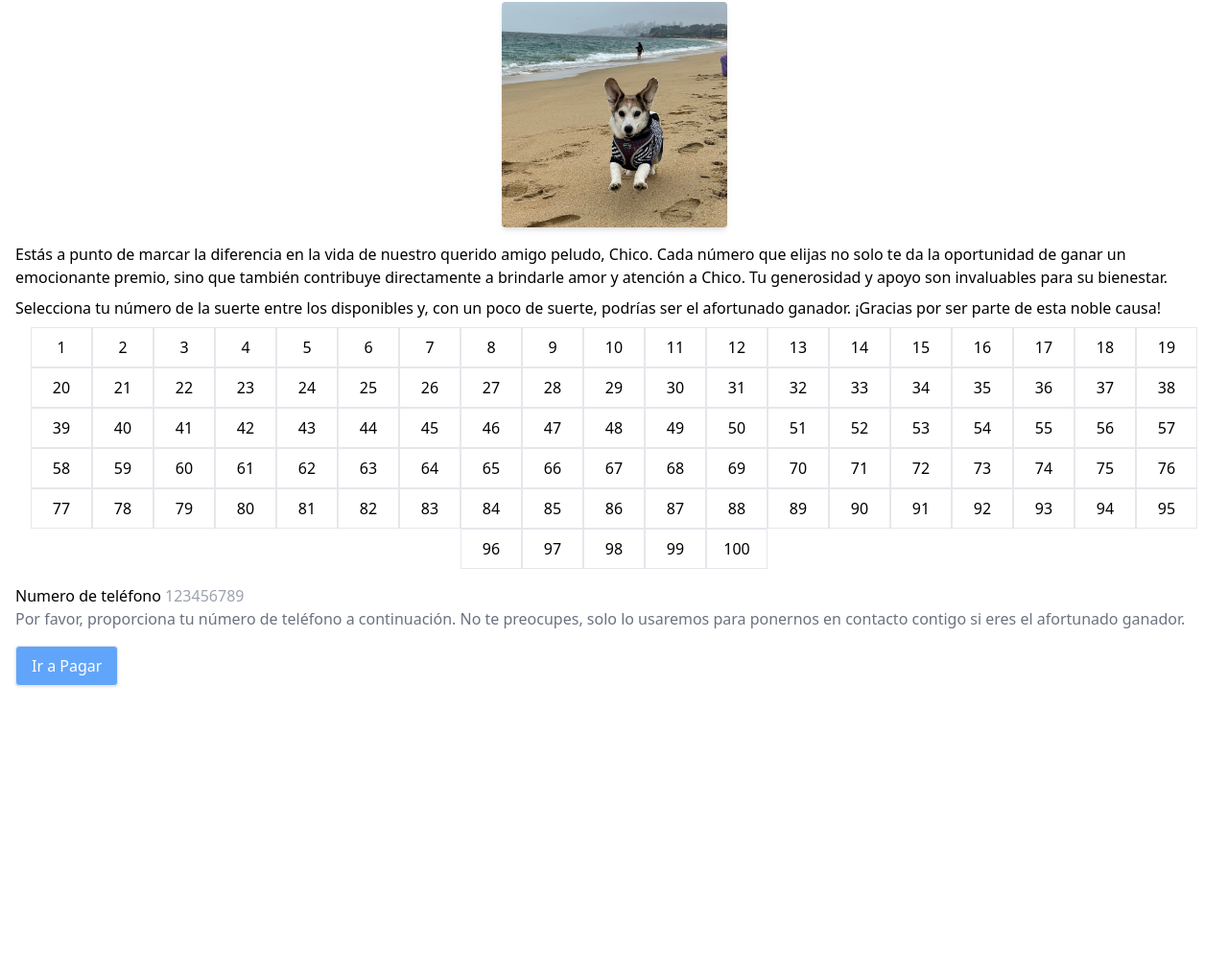
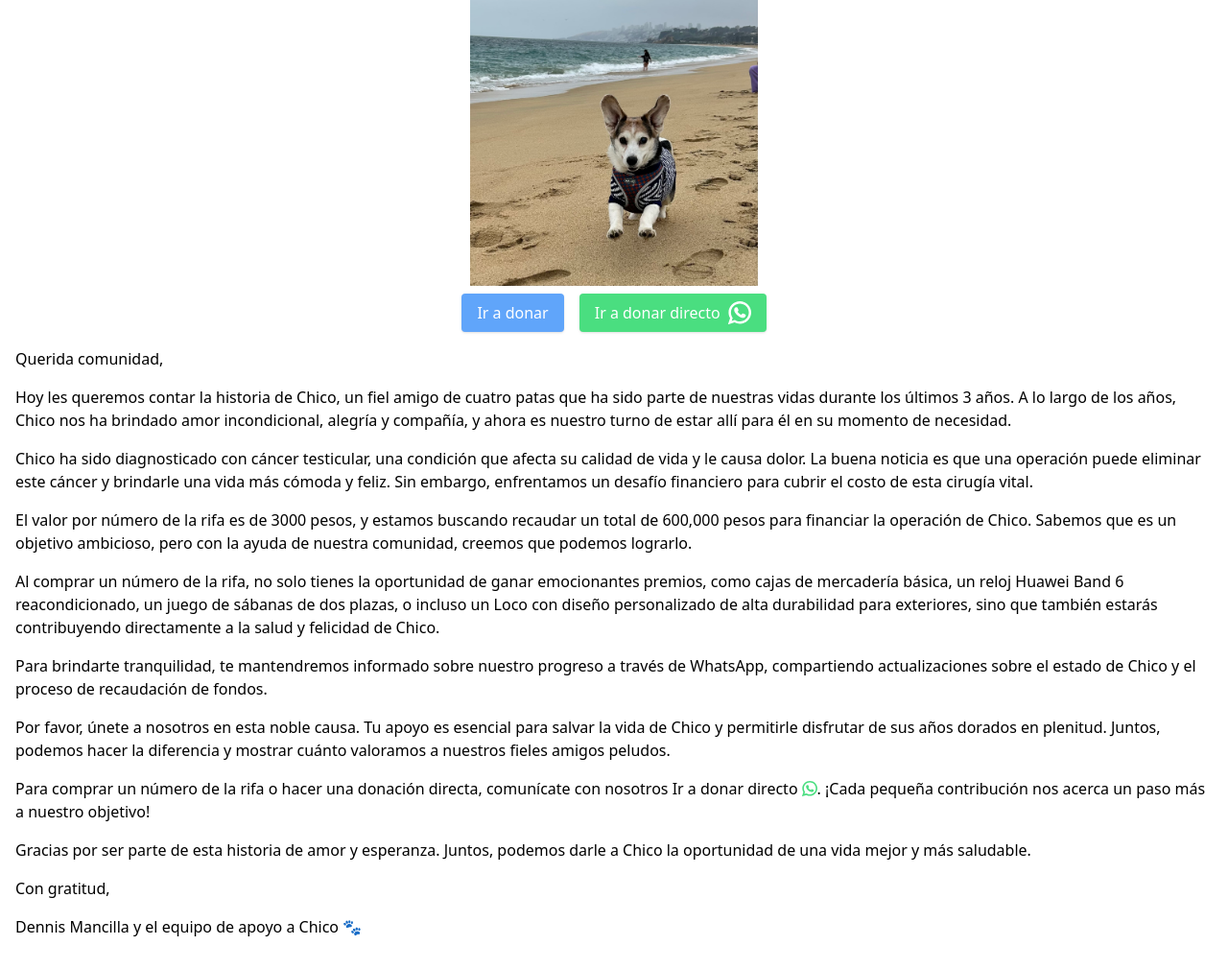
Before and after one commit to JonDotsoy/rifa-chico, an Astro site: page / in a window 1280 px wide. Shown: the part 66-1076 px from the top of the page at 96% size. Before the commit the page ends 800 px from the top, so only its background shows below. Built offline with nearby package versions, Linux system fonts and the light colour scheme; Astro itself is replaced by a stand-in of ours.

Commit message:
feat: add page initial

```diff
--- /dev/null
+++ b/src/components/icons/whatsapp-svgrepo-com.svg.astro
@@ -0,0 +1,34 @@
+<svg
+	version="1.1"
+	id="Layer_1"
+	xmlns="http://www.w3.org/2000/svg"
+	xmlns:xlink="http://www.w3.org/1999/xlink"
+	viewBox="0 0 308 308"
+	xml:space="preserve"
+>
+	<g id="XMLID_468_">
+		<path
+			id="XMLID_469_"
+			d="M227.904,176.981c-0.6-0.288-23.054-11.345-27.044-12.781c-1.629-0.585-3.374-1.156-5.23-1.156
+		c-3.032,0-5.579,1.511-7.563,4.479c-2.243,3.334-9.033,11.271-11.131,13.642c-0.274,0.313-0.648,0.687-0.872,0.687
+		c-0.201,0-3.676-1.431-4.728-1.888c-24.087-10.463-42.37-35.624-44.877-39.867c-0.358-0.61-0.373-0.887-0.376-0.887
+		c0.088-0.323,0.898-1.135,1.316-1.554c1.223-1.21,2.548-2.805,3.83-4.348c0.607-0.731,1.215-1.463,1.812-2.153
+		c1.86-2.164,2.688-3.844,3.648-5.79l0.503-1.011c2.344-4.657,0.342-8.587-0.305-9.856c-0.531-1.062-10.012-23.944-11.02-26.348
+		c-2.424-5.801-5.627-8.502-10.078-8.502c-0.413,0,0,0-1.732,0.073c-2.109,0.089-13.594,1.601-18.672,4.802
+		c-5.385,3.395-14.495,14.217-14.495,33.249c0,17.129,10.87,33.302,15.537,39.453c0.116,0.155,0.329,0.47,0.638,0.922
+		c17.873,26.102,40.154,45.446,62.741,54.469c21.745,8.686,32.042,9.69,37.896,9.69c0.001,0,0.001,0,0.001,0
+		c2.46,0,4.429-0.193,6.166-0.364l1.102-0.105c7.512-0.666,24.02-9.22,27.775-19.655c2.958-8.219,3.738-17.199,1.77-20.458
+		C233.168,179.508,230.845,178.393,227.904,176.981z"
+		></path>
+		<path
+			id="XMLID_470_"
+			d="M156.734,0C73.318,0,5.454,67.354,5.454,150.143c0,26.777,7.166,52.988,20.741,75.928L0.212,302.716
+		c-0.484,1.429-0.124,3.009,0.933,4.085C1.908,307.58,2.943,308,4,308c0.405,0,0.813-0.061,1.211-0.188l79.92-25.396
+		c21.87,11.685,46.588,17.853,71.604,17.853C240.143,300.27,308,232.923,308,150.143C308,67.354,240.143,0,156.734,0z
+		 M156.734,268.994c-23.539,0-46.338-6.797-65.936-19.657c-0.659-0.433-1.424-0.655-2.194-0.655c-0.407,0-0.815,0.062-1.212,0.188
+		l-40.035,12.726l12.924-38.129c0.418-1.234,0.209-2.595-0.561-3.647c-14.924-20.392-22.813-44.485-22.813-69.677
+		c0-65.543,53.754-118.867,119.826-118.867c66.064,0,119.812,53.324,119.812,118.867
+		C276.546,215.678,222.799,268.994,156.734,268.994z"
+		></path>
+	</g>
+</svg>
--- a/src/lib/firebase.ts
+++ b/src/lib/firebase.ts
@@ -1,6 +1,7 @@
 // Import the functions you need from the SDKs you need
 import { initializeApp } from "firebase/app";
 import { getAnalytics } from "firebase/analytics";
+import { getDatabase } from "firebase/database";
 // TODO: Add SDKs for Firebase products that you want to use
 // https://firebase.google.com/docs/web/setup#available-libraries
 
@@ -13,9 +14,10 @@ const firebaseConfig = {
   storageBucket: "me-panel.appspot.com",
   messagingSenderId: "61289695994",
   appId: "1:61289695994:web:97c22e7b080d8006351743",
-  measurementId: "G-BBP0WS0EQK"
+  measurementId: "G-BBP0WS0EQK",
 };
 
 // Initialize Firebase
 export const app = initializeApp(firebaseConfig);
 export const analytics = getAnalytics(app);
+export const database = getDatabase(app);
--- a/src/pages/index.astro
+++ b/src/pages/index.astro
@@ -1,81 +1,127 @@
 ---
 import DocumentLayout from "../components/layouts/document-layout.astro";
-import { Input } from "../components/form/input";
-import { GridSelect } from "../components/form/grid_select";
 import PhotoChico from "../../public/photo_chico.jpeg";
 import { Image } from "astro:assets";
+import WhatsappSvgrepoComSvg from "../components/icons/whatsapp-svgrepo-com.svg.astro";
 ---
 
 <script>
     import { logEvent } from "firebase/analytics";
     import { analytics } from "../lib/firebase";
-
     logEvent(analytics, "page_view");
 </script>
 
-<DocumentLayout title="Rifa a beneficio Chico">
-    <div class="container m-auto p-4">
-        <form method="post" action="/pay" autocomplete="on">
-            <h1 class="text-center text-3xl font-bold">
-                ¡Bienvenido a la Rifa Solidaria en Apoyo a Chico! 🐾
-            </h1>
-            <div class="flex justify-center py-4">
-                <Image
-                    class="rounded shadow-md"
-                    src={PhotoChico}
-                    alt="Photo Chico"
-                    width={235}
-                    height={235}
-                />
-            </div>
-            <p class="pb-2">
-                Estás a punto de marcar la diferencia en la vida de nuestro
-                querido amigo peludo, Chico. Cada número que elijas no solo te
-                da la oportunidad de ganar un emocionante premio, sino que
-                también contribuye directamente a brindarle amor y atención a
-                Chico. Tu generosidad y apoyo son invaluables para su bienestar.
-            </p>
-            <p class="pb-2">
-                Selecciona tu número de la suerte entre los disponibles y, con
-                un poco de suerte, podrías ser el afortunado ganador. ¡Gracias
-                por ser parte de esta noble causa!
-            </p>
-            <div
-                class="[&>div>input]:border
-                       [&>div>input]:rounded
-                       [&>div>input]:w-full
-                       [&>div>input]:px-4
-                       [&>div>input]:py-4
-                       space-y-4"
+<DocumentLayout title="Rifa a beneficio Chico 🐕">
+    <div
+        class="container m-auto p-4
+        [&>h1]:text-2xl
+        [&>h1]:text-bold
+        [&>h1]:pb-4
+        [&>p]:pb-4
+        space-y-0"
+    >
+        <h1>Rifa a beneficio Chico 🐕</h1>
+
+        <div class="flex justify-center">
+            <Image src={PhotoChico} alt="Chico en la playa" width={300} />
+        </div>
+
+        <div
+            class="pb-4 pt-2 flex justify-center sticky top-0 bg-white bg-opacity-80 backdrop-blur-sm space-x-4"
+        >
+            <a
+                class="px-4 py-2 inline-block rounded bg-blue-400 text-white shadow"
+                href="/choice"
             >
-                <div>
-                    <GridSelect total={100} />
-                </div>
-                <div>
-                    <label for="phone_number">Numero de teléfono</label>
-                    <Input
-                        id="phone_number"
-                        name="phone_number"
-                        type="tel"
-                        placeholder="123456789"
-                        autoComplete="tel-country-code"
-                        required
-                    />
-                    <p class="text-gray-500">
-                        Por favor, proporciona tu número de teléfono a
-                        continuación. No te preocupes, solo lo usaremos para
-                        ponernos en contacto contigo si eres el afortunado
-                        ganador.
-                    </p>
-                </div>
-                <div class="just">
-                    <button
-                        type="submit"
-                        class="border px-4 py-2 rounded bg-blue-400 text-white shadow"
-                        >Ir a Pagar</button
-                    >
-                </div>
-            </div>
-        </form>
+                Ir a donar
+            </a>
+            <a
+                class="px-4 py-2 inline-flex rounded bg-green-400 text-white shadow
+                    space-x-2
+                    [&>span]:flex-1
+                    [&>svg]:flex-none
+                    [&>svg]:fill-white
+                    [&>svg]:w-6"
+                href="https://wa.me/56963187228"
+                target="_blank"
+            >
+                <span>Ir a donar directo</span>
+                <WhatsappSvgrepoComSvg />
+            </a>
+        </div>
+
+        <p>Querida comunidad,</p>
+
+        <p>
+            Hoy les queremos contar la historia de Chico, un fiel amigo de
+            cuatro patas que ha sido parte de nuestras vidas durante los últimos
+            3 años. A lo largo de los años, Chico nos ha brindado amor
+            incondicional, alegría y compañía, y ahora es nuestro turno de estar
+            allí para él en su momento de necesidad.
+        </p>
+
+        <p>
+            Chico ha sido diagnosticado con cáncer testicular, una condición que
+            afecta su calidad de vida y le causa dolor. La buena noticia es que
+            una operación puede eliminar este cáncer y brindarle una vida más
+            cómoda y feliz. Sin embargo, enfrentamos un desafío financiero para
+            cubrir el costo de esta cirugía vital.
+        </p>
+
+        <p>
+            El valor por número de la rifa es de 3000 pesos, y estamos buscando
+            recaudar un total de 600,000 pesos para financiar la operación de
+            Chico. Sabemos que es un objetivo ambicioso, pero con la ayuda de
+            nuestra comunidad, creemos que podemos lograrlo.
+        </p>
+
+        <p>
+            Al comprar un número de la rifa, no solo tienes la oportunidad de
+            ganar emocionantes premios, como cajas de mercadería básica, un
+            reloj Huawei Band 6 reacondicionado, un juego de sábanas de dos
+            plazas, o incluso un Loco con diseño personalizado de alta
+            durabilidad para exteriores, sino que también estarás contribuyendo
+            directamente a la salud y felicidad de Chico.
+        </p>
+
+        <p>
+            Para brindarte tranquilidad, te mantendremos informado sobre nuestro
+            progreso a través de WhatsApp, compartiendo actualizaciones sobre el
+            estado de Chico y el proceso de recaudación de fondos.
+        </p>
+
+        <p>
+            Por favor, únete a nosotros en esta noble causa. Tu apoyo es
+            esencial para salvar la vida de Chico y permitirle disfrutar de sus
+            años dorados en plenitud. Juntos, podemos hacer la diferencia y
+            mostrar cuánto valoramos a nuestros fieles amigos peludos.
+        </p>
+
+        <p>
+            Para comprar un número de la rifa o hacer una donación directa,
+            comunícate con nosotros <a
+                class="inline-flex
+                space-x-1
+                [&>span]:flex-1
+                [&>svg]:flex-none
+                [&>svg]:fill-green-400
+                [&>svg]:w-4"
+                href="https://wa.me/56963187228"
+                target="_blank"
+            >
+                <span>Ir a donar directo</span>
+                <WhatsappSvgrepoComSvg />
+            </a>. ¡Cada pequeña contribución nos acerca un paso más a nuestro
+            objetivo!
+        </p>
+
+        <p>
+            Gracias por ser parte de esta historia de amor y esperanza. Juntos,
+            podemos darle a Chico la oportunidad de una vida mejor y más
+            saludable.
+        </p>
+
+        <p>Con gratitud,</p>
+        <p>Dennis Mancilla y el equipo de apoyo a Chico 🐾</p>
     </div>
 </DocumentLayout>
```
Also changed, not shown: src/pages/choice.astro (added, +79 -0 lines), 1 other file.
